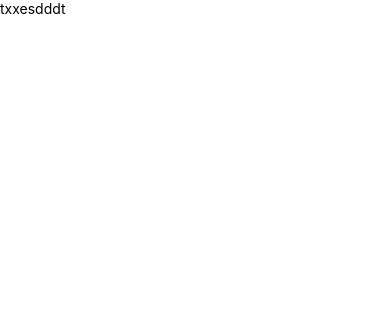
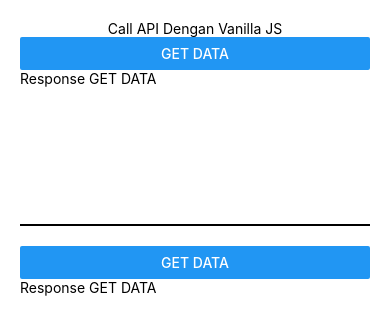
Before and after one commit to dhanis-alghifari/react-native-dummy-api, a React Native app: screen / in a window 390 px wide. Shown: the top 334 px of the page. Built offline with nearby package versions, Linux system fonts and the light colour scheme; no server answers.

Commit message:
get and show data api

```diff
--- a/src/screens/CallApiVanilla/CallApiVanilla.js
+++ b/src/screens/CallApiVanilla/CallApiVanilla.js
@@ -1,18 +1,79 @@
-import React, {useEffect} from 'react';
-import {View, Text} from 'react-native';
+import React, {useEffect, useState} from 'react';
+import {View, Text, Button, StyleSheet, Image} from 'react-native';
 
 const CallApiVanilla = () => {
-  useEffect(() => {
-    //   Call API Method Get
+  const [dataUser, setDataUser] = useState({
+    avatar: '',
+    email: '',
+    first_name: '',
+    last_name: '',
+  });
+  //   useEffect(() => {
+  //     //   Call API Method Get
+  //     fetch('https://reqres.in/api/users/2')
+  //       .then((response) => response.json())
+  //       .then((json) => console.log(json));
+
+  //     //   Call API Method Post https://reqres.in/api/users
+  //     const dataForApi = {
+  //       name: 'morpheus',
+  //       job: 'leader',
+  //     };
+  //     console.log('data object: ', dataForApi);
+  //     console.log('data stringify: ', JSON.stringify(dataForApi));
+  //     fetch('https://reqres.in/api/users', {
+  //       method: 'POST',
+  //       headers: {
+  //         'Content-Type': 'application/json',
+  //       },
+  //       body: JSON.stringify(dataForApi),
+  //     })
+  //       .then((response) => response.json())
+  //       .then((json) => console.log('post response', json));
+  //   }, []);
+
+  const getData = () => {
     fetch('https://reqres.in/api/users/2')
       .then((response) => response.json())
-      .then((json) => console.log(json));
-  }, []);
+      .then((json) => {
+        console.log(json);
+        setDataUser(json.data);
+      });
+  };
+
   return (
-    <View>
-      <Text>txxesdddt</Text>
+    <View style={styles.container}>
+      <Text style={styles.textTitle}>Call API Dengan Vanilla JS</Text>
+
+      <Button title="GET DATA" onPress={getData} />
+      <Text>Response GET DATA</Text>
+      <Image
+        source={dataUser.avatar ? {uri: dataUser.avatar} : null}
+        style={styles.avatar}
+      />
+      <Text>{`${dataUser.first_name} ${dataUser.last_name}`}</Text>
+      <Text>{dataUser.email}</Text>
+
+      <View style={styles.line} />
+      <Button title="GET DATA" />
+      <Text>Response GET DATA</Text>
     </View>
   );
 };
 
 export default CallApiVanilla;
+
+const styles = StyleSheet.create({
+  container: {padding: 20},
+  textTitle: {textAlign: 'center'},
+  line: {
+    height: 2,
+    backgroundColor: 'black',
+    marginVertical: 20,
+  },
+  avatar: {
+    width: 100,
+    height: 100,
+    borderRadius: 100,
+  },
+});
```
